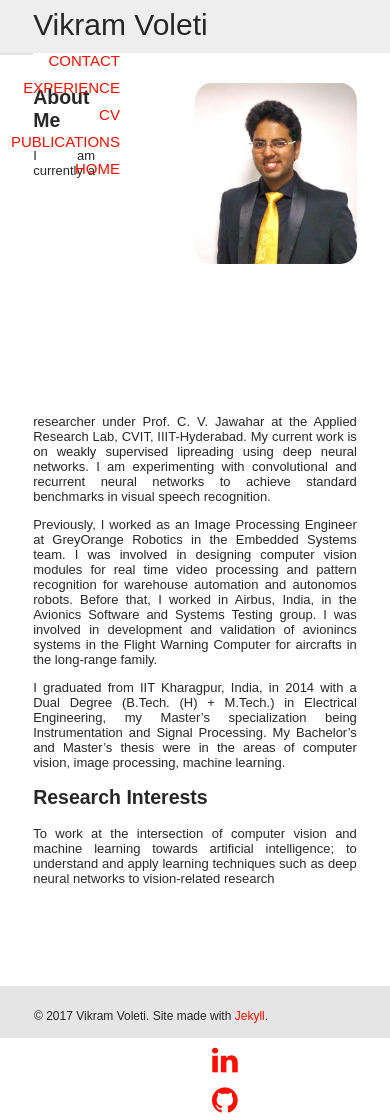
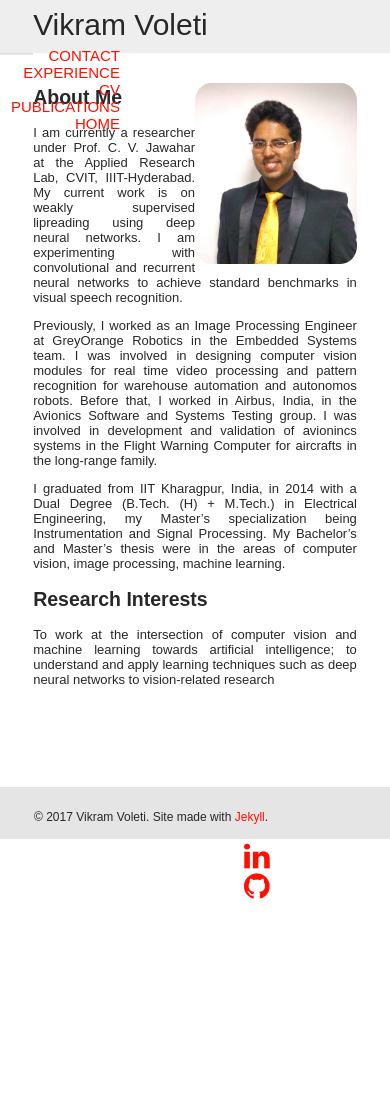
Before and after one commit to voletiv/voletiv.github.io, a Jekyll site: the page built from _pages/index.md, in a window 390 px wide and 1120 px high. Built offline with Jekyll 4.4.1, drawn with Linux system fonts in a browser that asks for light colours; nearby versions of some CDN libraries.

Commit message:
mobile nav-list, profile pic bottom margin
Former-commit-id: 997467d9bacb681e2214b84963399e9d296a012e

```diff
--- a/_sass/_style.scss
+++ b/_sass/_style.scss
@@ -198,8 +198,8 @@
     }
     .nav-list {
         list-style-type: none;
-        margin: 0px 80% 0px 20px;
-        padding: 5px 10px;
+        margin: 0px 80% 0px 0px;
+        padding: 0px 10px;
     }
 }
 
@@ -212,6 +212,9 @@
     }
     .navbar-ul {
         margin-top: 5px;
+    }
+    .publications {
+        max-width: 83%;
     }
 }
 
--- a/_sass/typography.scss
+++ b/_sass/typography.scss
@@ -53,6 +53,7 @@
         }
         @media (max-width: $small-width) {
             width: 50%;
+            margin: 0px 0px 0px 0px;
             img {
                 margin-top: 10px;
             }
```
